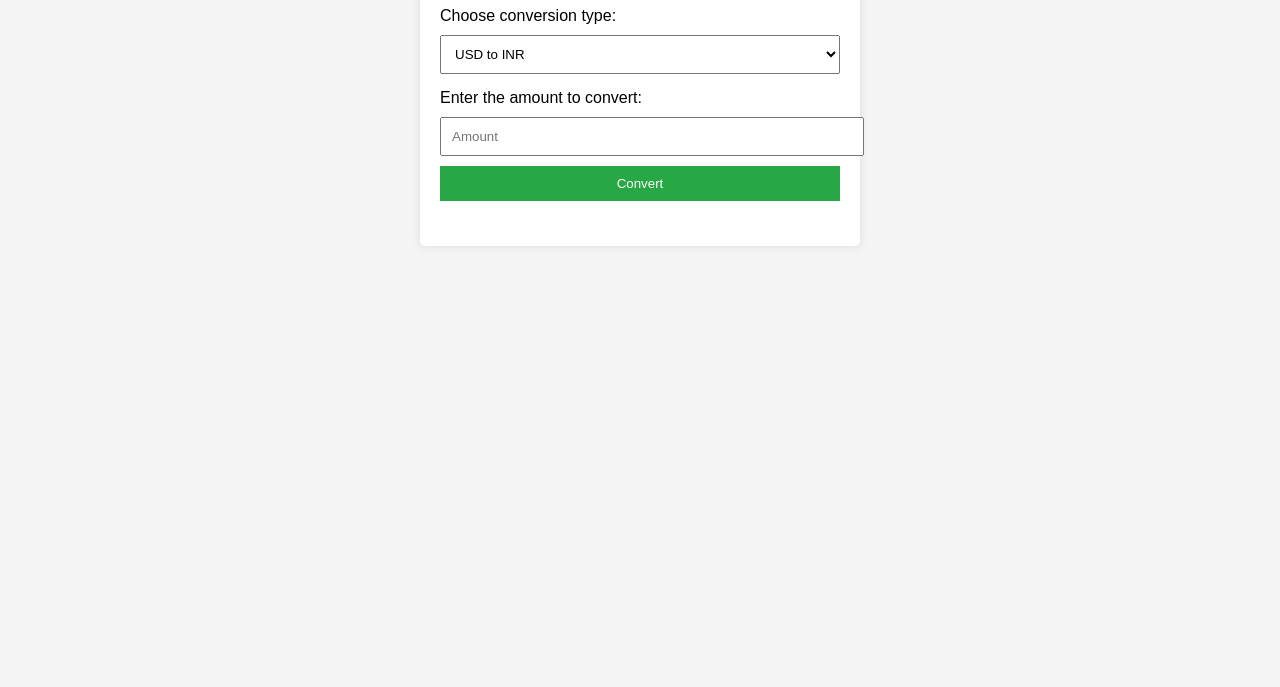
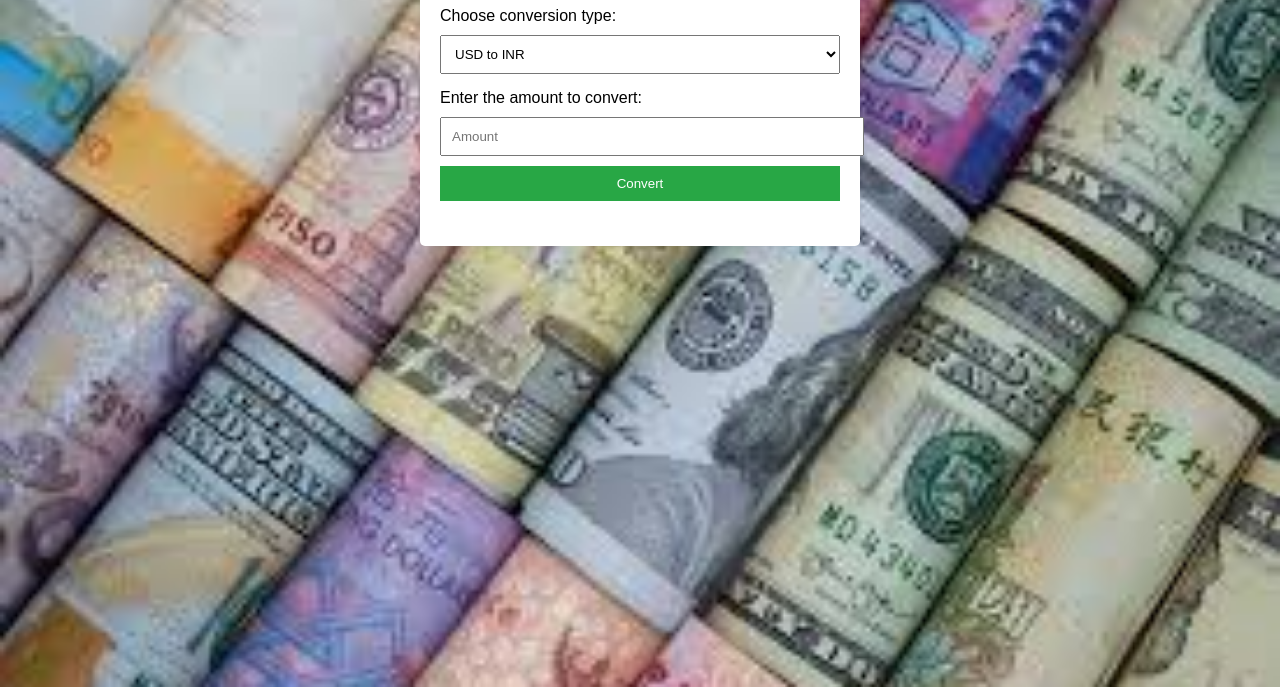
Before and after one commit to VamsiKrishnag549/currencyconvertor, a plain HTML site: page index.html in a window 1280 px wide. Shown: the part 113-800 px from the top of the page. Drawn offline with Linux system fonts and the light colour scheme.

Commit message:
Update index.html

```diff
--- a/index.html
+++ b/index.html
@@ -6,6 +6,13 @@
     <title>Currency Converter</title>
     <link rel="stylesheet" media="screen and (min-width:760px)" href="desktop.css">
     <link rel="stylesheet" media="screen and (max-width:760px)" href="mobile.css">
+    <style>
+        body{
+            background-image:url(currency-img.jpg) ;
+            background-repeat: no-repeat;
+            background-size: cover;
+        }
+    </style>
 </head>
 <body>
     <div class="container">
```
